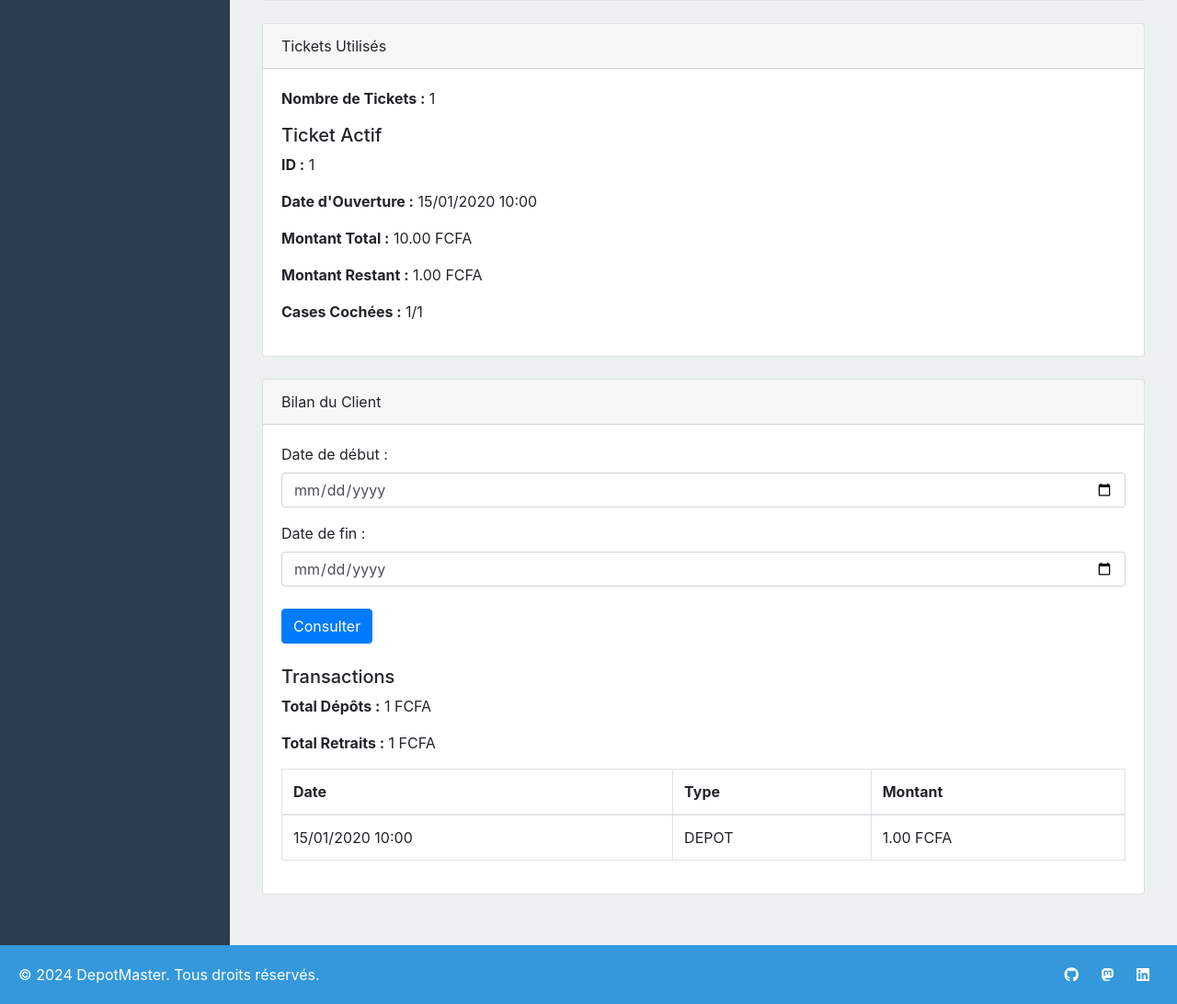
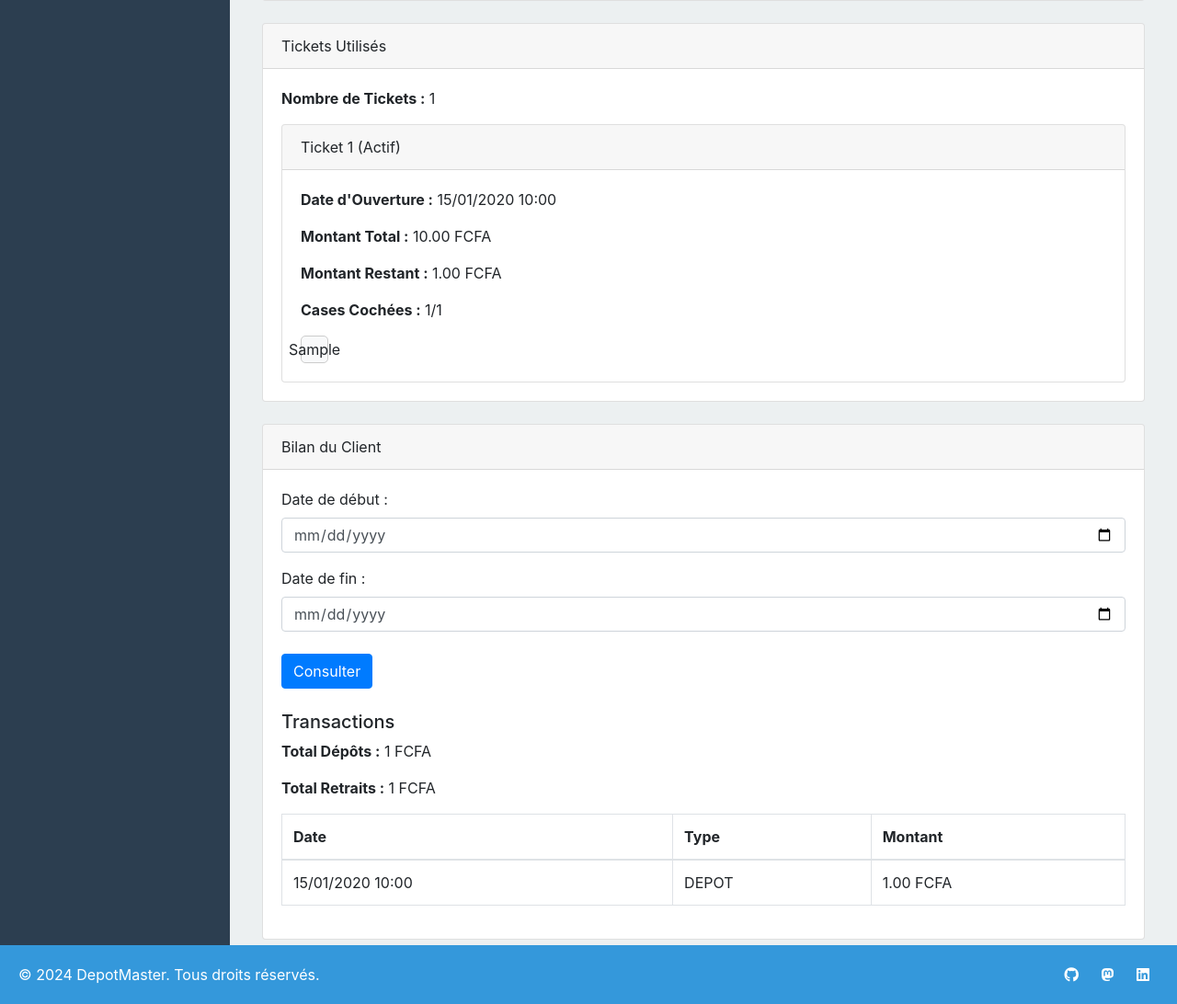
Before and after one commit to HamaBarhamou/gestion_depots, a Django app: template comptes/templates/comptes/detail_client.html in a window 1280 px wide. Shown: the part 636-1728 px from the top of the page at 92% size. Run offline with Django 5.2, Linux system fonts and the light colour scheme; tables that the repository leaves empty hold one stand-in row (values such as "Sample post"); the template is opened without the code that fills it: values that come from a table or form of the project are taken from there, most other values are stand-ins (such as "Sample title", 1, 10 or a date in 2020); some libraries are stand-ins or nearby versions.

Commit message:
- Affichage des tickets sous forme de carte avec les cases cochées représentant les versements.

```diff
--- a/comptes/templates/comptes/detail_client.html
+++ b/comptes/templates/comptes/detail_client.html
@@ -28,13 +28,25 @@
         </div>
         <div class="card-body">
             <p><strong>Nombre de Tickets :</strong> {{ tickets.count }}</p>
-            {% if ticket_actif %}
-                <h5>Ticket Actif</h5>
-                <p><strong>ID :</strong> {{ ticket_actif.id }}</p>
-                <p><strong>Date d'Ouverture :</strong> {{ ticket_actif.date_ouverture|date:"d/m/Y H:i" }}</p>
-                <p><strong>Montant Total :</strong> {{ ticket_actif.montant_total }} FCFA</p>
-                <p><strong>Montant Restant :</strong> {{ ticket_actif.montant_restant }} FCFA</p>
-                <p><strong>Cases Cochées :</strong> {{ ticket_actif.cases_cochees }}/{{ ticket_actif.nombre_cases }}</p>
+            {% if tickets.exists %}
+                {% for ticket in tickets %}
+                <div class="card mt-3">
+                    <div class="card-header">
+                        Ticket {{ ticket.id }}{% if ticket.active %} (Actif){% endif %}
+                    </div>
+                    <div class="card-body">
+                        <p><strong>Date d'Ouverture :</strong> {{ ticket.date_ouverture|date:"d/m/Y H:i" }}</p>
+                        <p><strong>Montant Total :</strong> {{ ticket.montant_total }} FCFA</p>
+                        <p><strong>Montant Restant :</strong> {{ ticket.montant_restant }} FCFA</p>
+                        <p><strong>Cases Cochées :</strong> {{ ticket.cases_cochees }}/{{ ticket.nombre_cases }}</p>
+                        <div class="ticket-card">
+                            {% for i in range_cases %}
+                                <div class="ticket-case {% if i <= ticket.cases_cochees %}checked{% endif %}">{{ i }}</div>
+                            {% endfor %}
+                        </div>
+                    </div>
+                </div>
+                {% endfor %}
             {% endif %}
         </div>
     </div>
@@ -82,4 +94,28 @@
         </div>
     </div>
 </div>
+
+<style>
+.ticket-card {
+    display: grid;
+    grid-template-columns: repeat(6, 1fr);
+    gap: 5px;
+    margin-top: 15px;
+}
+.ticket-case {
+    width: 30px;
+    height: 30px;
+    display: flex;
+    align-items: center;
+    justify-content: center;
+    border: 1px solid #ccc;
+    border-radius: 5px;
+    background-color: #f8f9fa;
+}
+.ticket-case.checked {
+    background-color: #28a745;
+    color: white;
+    font-weight: bold;
+}
+</style>
 {% endblock %}
--- a/comptes/views.py
+++ b/comptes/views.py
@@ -112,6 +112,7 @@
         "transactions": transactions,
         "total_depots": total_depots,
         "total_retraits": total_retraits,
+        "range_cases": list(range(1, 32)),
     }
     return render(request, "comptes/detail_client.html", context)
 
```
